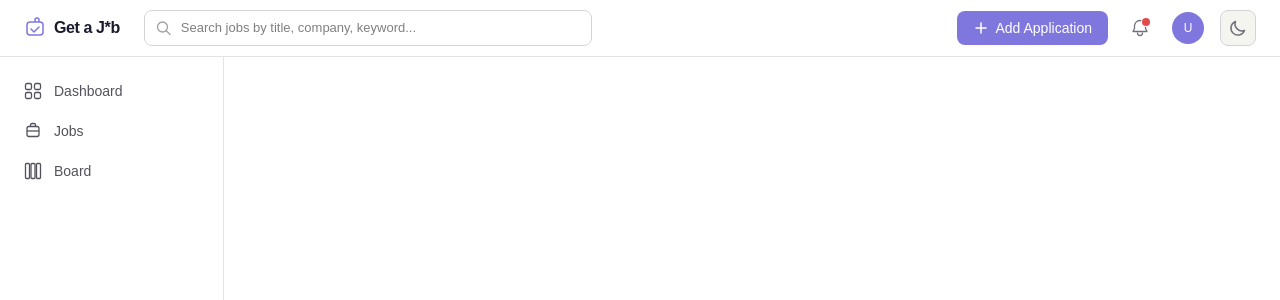
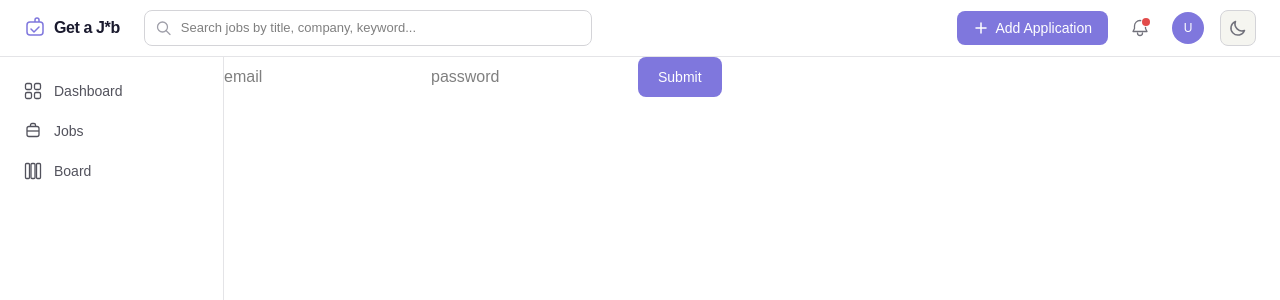
Before and after one commit to ShoAnn/get-a-j-b, a Next.js app in the folder apps/web/: page /login in a window 1280 px wide. Shown: the top 300 px of the page. Built offline with nearby package versions, Linux system fonts and the light colour scheme.

Commit message:
feat: add more login logic (unfinished)

```diff
--- a/apps/web/src/app/login/page.tsx
+++ b/apps/web/src/app/login/page.tsx
@@ -1,3 +1,5 @@
-export default function LoginForm() {
-    return <></>
+import LoginForm from "@/components/LoginForm";
+
+export default function LoginPage() {
+    return <LoginForm />;
 }
--- a/apps/web/src/components/LoginForm.tsx
+++ b/apps/web/src/components/LoginForm.tsx
@@ -1,8 +1,54 @@
 "use client"
 
+import { useState } from "react";
+import Button from "./Button";
+import z from "zod";
+import { apiClient } from "@/lib/apiClient";
+import { LoginFormSchema } from "@/types/auth";
+
+const emailSchema = z.object({
+    email: z.email("Invalid email format")
+})
+
 export default function LoginForm() {
+    const [email, setEmail] = useState("");
+    const [password, setPassword] = useState("");
+    const [isSubmitting, setIsSubmitting] = useState(false);
+    const [error, setError] = useState("");
+    const isFormValid = email.length > 0 && password.length > 0;
+
+    const handleSubmit = async (e: React.SubmitEvent) => {
+        e.preventDefault();
+        setIsSubmitting(true);
+
+        const result = emailSchema.safeParse(email);
+        if (!result.success) {
+            setError(result.error?.issues[0].message)
+            return;
+        }
+
+        try {
+            const res = await apiClient.post("/api/auth/login", LoginFormSchema, { email, password });
+        } catch (err) {
+            if (err instanceof Error) {
+                setError("Login failed")
+            }
+        } finally {
+            setIsSubmitting(false);
+        }
+    }
+
     return (
-        <>
-        </>
+        <form onSubmit={handleSubmit}>
+            <input
+                type="email"
+                name="email"
+                placeholder="email"
+                value={email}
+                onChange={(e) => setEmail(e.target.value)}
+            />
+            <input type="password" name="password" placeholder="password" />
+            <Button type="button" variant="primary" >Submit</Button>
+        </form>
     );
 }
--- a/apps/web/src/lib/apiClient.ts
+++ b/apps/web/src/lib/apiClient.ts
@@ -20,6 +20,11 @@ async function request<T>(
 		const error = await res.json().catch(() => ({}))
 		throw new Error(error.message ?? `http error: ${res.status}`)
 	}
+
+	if (res.status === 204 || res.headers.get("content-length") === "0") {
+		return schema.parse(undefined)
+	}
+
 	const json = await res.json()
 	const parsedJson = schema.safeParse(json)
 	if (!parsedJson.success) {
```
